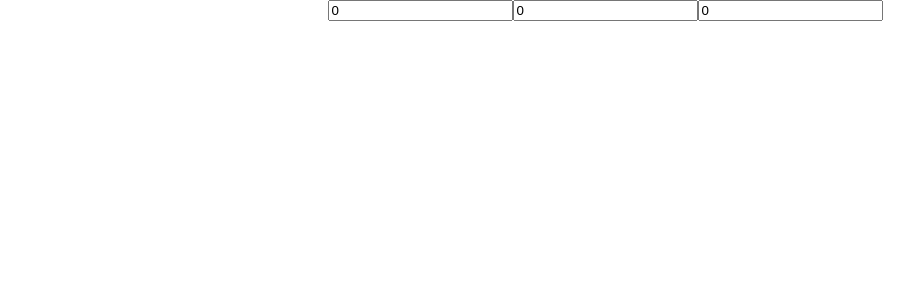
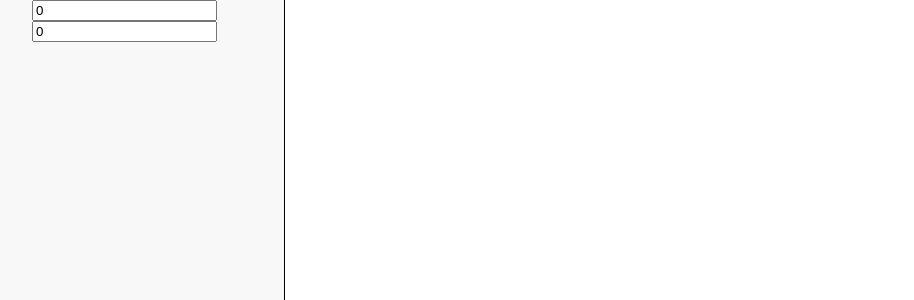
Before and after one commit to onion2k/autograph, a React (Create React App) app: page / in a window 1280 px wide. Shown: the top 300 px of the page, without its empty margins (35-949 px from the left). Built offline with nearby package versions, Linux system fonts and the light colour scheme.

Commit message:
Better layout

```diff
--- a/src/App.css
+++ b/src/App.css
@@ -1,8 +1,20 @@
 .App {
   text-align: center;
+  display: flex;
+  flex-direction: row;
+}
+
+.controls {
+  flex: 1;
+  background-color: #f8f8f8;
+  border-right: 1px solid #000;
+}
+
+.output {
+  flex: 3;
 }
 
 canvas {
-  width: 600px;
-  height: 600px;
+  width: 75vw;
+  height: 100vh;
 }
--- a/src/App.js
+++ b/src/App.js
@@ -8,8 +8,7 @@ class App extends Component {
     super();
     this.state = {
       a: 0,
-      b: 0,
-      o: 0
+      b: 0
     };
     this.handleChange = this.handleChange.bind(this);
   }
@@ -19,7 +18,7 @@ class App extends Component {
   render() {
     return (
       <div className="App">
-        <div>
+        <div className="controls">
           <input
             type="number"
             name="a"
@@ -32,15 +31,9 @@ class App extends Component {
             value={this.state.b}
             onChange={this.handleChange}
           />
-          <input
-            type="number"
-            name="o"
-            value={this.state.o}
-            onChange={this.handleChange}
-          />
         </div>
-        <div>
-          <Autograph a={this.state.a} b={this.state.b} o={this.state.o} />
+        <div className="output">
+          <Autograph a={this.state.a} b={this.state.b} />
         </div>
       </div>
     );
--- a/src/autograph.js
+++ b/src/autograph.js
@@ -6,12 +6,20 @@ class Autograph extends Component {
     this.draw = this.draw.bind(this);
     this.state = {
       a: props.a,
-      b: props.b,
-      o: props.o
+      b: props.b
+      // o: props.o
     };
+    this.c = 1;
+    this.d = 0.1;
+
+    this.width = 0;
+    this.height = 0;
   }
   draw() {
-    this.ctx.clearRect(0, 0, 600, 600);
+    if (this.c > 300 || this.c < -300) {
+      this.d = this.d * -1;
+    }
+    this.ctx.clearRect(0, 0, this.width, this.height);
 
     this.ctx.lineWidth = 0.75;
     this.ctx.lineJoin = "round";
@@ -20,16 +28,15 @@ class Autograph extends Component {
     let x1 = 0;
     let y1 = 0;
 
-    var width = 600;
-    var height = 600;
-    var cog_a = parseFloat(this.state.a);
-    var cog_b = parseFloat(this.state.b);
-    var i = parseFloat(this.state.o);
+    var cog_a = parseFloat(this.state.a) || 0;
+    var cog_b = parseFloat(this.state.b) || 0;
+    this.c += this.d;
+    var i = this.c;
 
-    var xoffset = width / 2;
-    var yoffset = height / 2;
+    var xoffset = this.width / 2;
+    var yoffset = this.height / 2;
     var ra = i;
-    var rb = width / 2 - i;
+    var rb = this.height / 2 - i;
     var xi = (x1 = ra * Math.cos(cog_a) + rb * Math.cos(cog_b));
     var yi = (y1 = ra * Math.sin(cog_a) + rb * Math.sin(cog_b));
     var ta = cog_a;
@@ -47,14 +54,16 @@ class Autograph extends Component {
     } while (!(Math.abs(x1 - xi) < 2 && Math.abs(yi - y1) < 2));
 
     this.ctx.stroke();
+
+    requestAnimationFrame(this.draw);
   }
 
   componentWillReceiveProps(nextProps) {
     this.setState(
       {
         a: nextProps.a,
-        b: nextProps.b,
-        o: nextProps.o
+        b: nextProps.b
+        // o: nextProps.o
       },
       () => {
         this.draw();
@@ -63,6 +72,8 @@ class Autograph extends Component {
   }
 
   componentDidMount() {
+    this.width = this.canvas.clientWidth;
+    this.height = this.canvas.clientHeight;
     this.ctx = this.canvas.getContext("2d");
     this.draw();
   }
@@ -72,8 +83,8 @@ class Autograph extends Component {
         ref={canvas => {
           this.canvas = canvas;
         }}
-        width="600"
-        height="600"
+        width={this.width}
+        height={this.height}
       />
     );
   }
```
